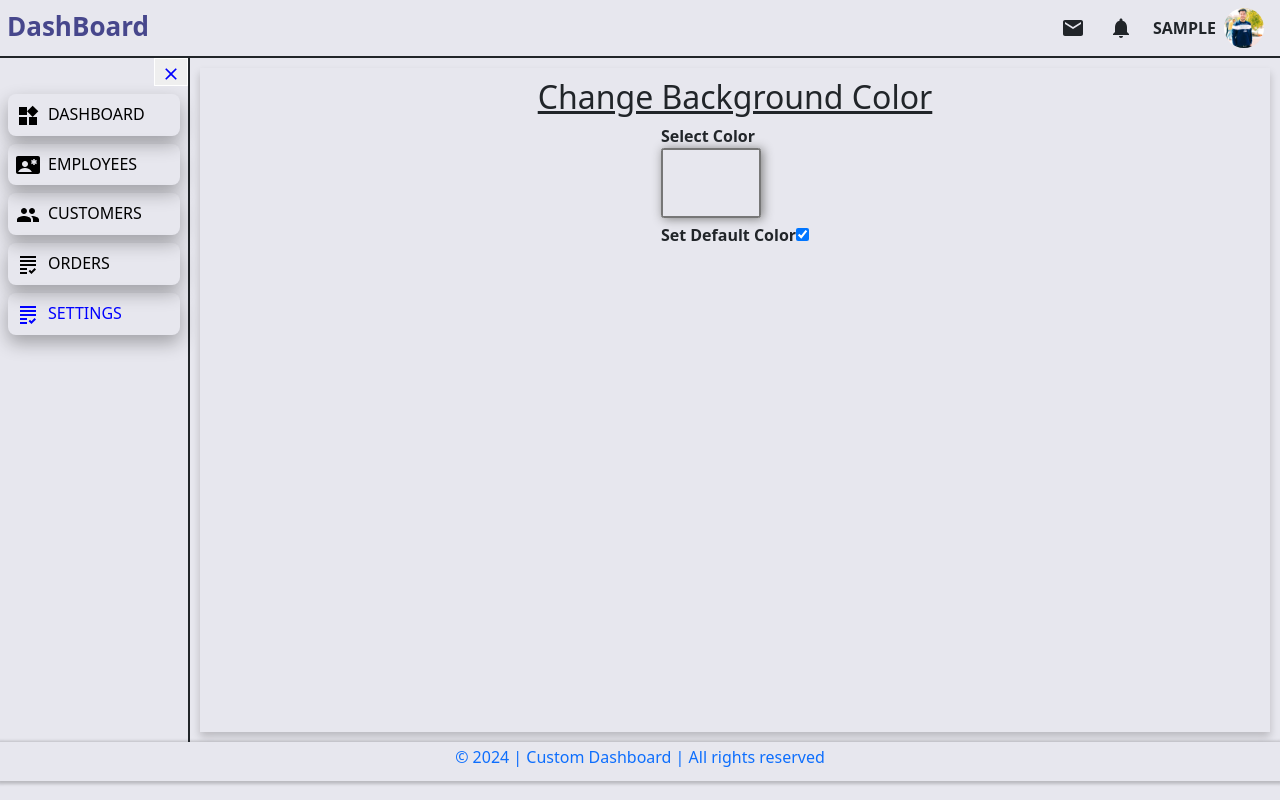
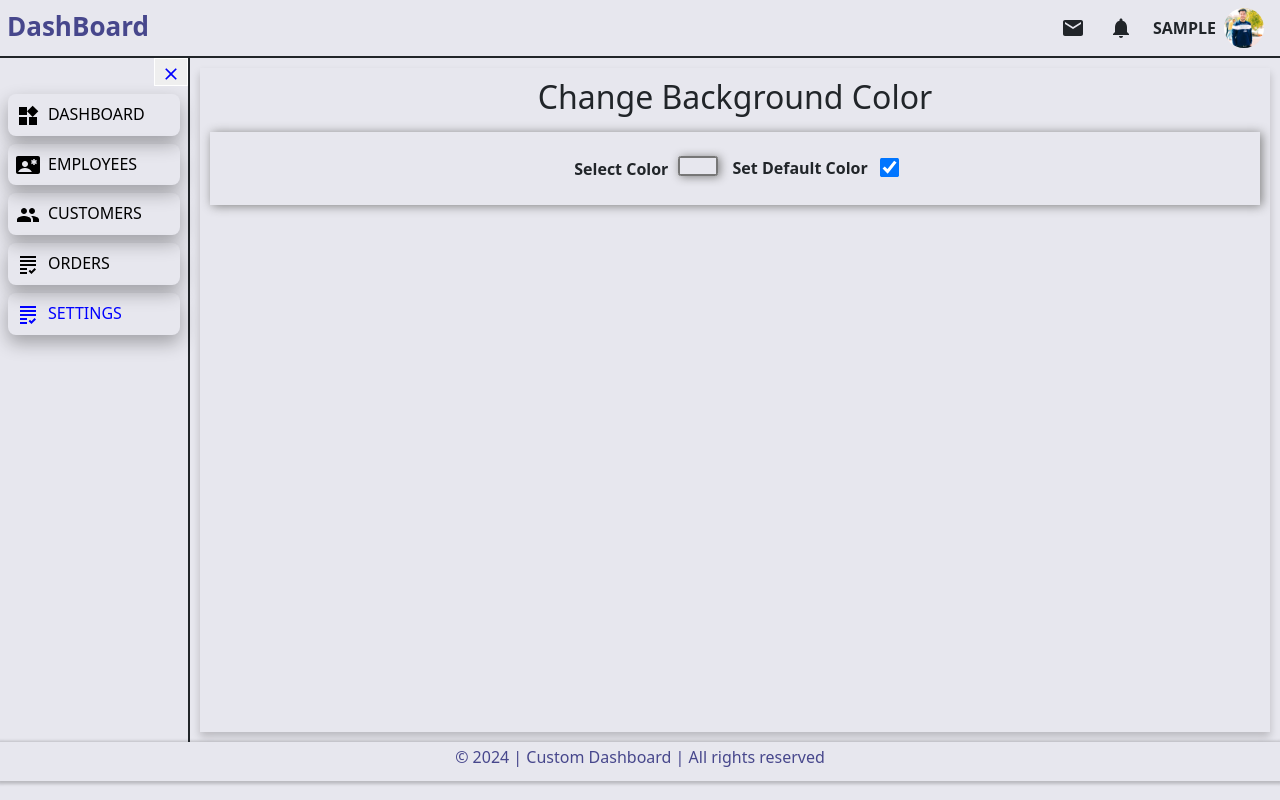
Before and after one commit to amitbhatia654/MernDashboard, a React (Vite) app in the folder Frontend/: page /settings in a window 1280 px wide. Built offline with nearby package versions, Linux system fonts and the light colour scheme; sample sign-in values are in the browser's storage.

Commit message:
changes in setting module

```diff
--- a/Frontend/src/pages/Index.jsx
+++ b/Frontend/src/pages/Index.jsx
@@ -181,7 +181,7 @@ export default function Index() {
           padding: "6px",
         }}
       >
-        <h6 className="text-center text-primary">
+        <h6 className="text-center " style={{ color: "#47478C" }}>
           © 2024 | Custom Dashboard | All rights reserved
         </h6>
       </div>
--- a/Frontend/src/pages/Setting.jsx
+++ b/Frontend/src/pages/Setting.jsx
@@ -20,34 +20,39 @@ export default function Setting() {
 
   return (
     <div>
-      <h2 className="text-center " style={{ textDecoration: "underline" }}>
+      <h2 className="text-center " style={{ textDecoration: "" }}>
         {" "}
         Change Background Color{" "}
       </h2>
-      <div className="d-flex justify-content-center">
+      <div
+        className="d-flex justify-content-center mt-3 p-4 "
+        style={{ boxShadow: "2px 1px 10px grey" }}
+      >
         <div>
-          <span className="fs-6 fw-bold mt-4">Select Color </span>
-          <br></br>
+          <span className="fs-6 fw-bold ">Select Color </span>
           <input
             type="color"
             value={color}
             onChange={changeColor}
             style={{
-              height: "70px",
-              width: "100px",
+              height: "20px",
+              width: "40px",
               cursor: "pointer",
               // border: "5px solid red",
               boxShadow: "2px 1px 10px grey",
               padding: "0px",
+              marginLeft: "5px",
+              marginRight: "15px",
             }}
           />
-          <br></br>
-
-          <span className="fs-6 fw-bold "> Set Default Color</span>
+        </div>
+        <div>
+          <span className="fs-6 fw-bold  "> Set Default Color</span>
           <input
             type="checkbox"
             onClick={(e) => setDefaultColor(e.target.checked)}
             checked={color == "#E7E7EE"}
+            style={{ marginLeft: "15px", transform: "scale(1.5)" }}
           />
         </div>
       </div>
```
